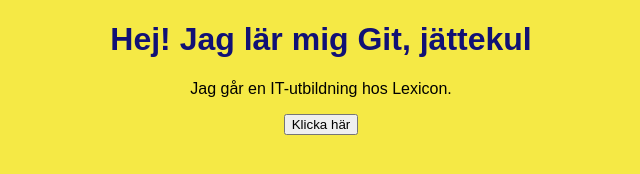
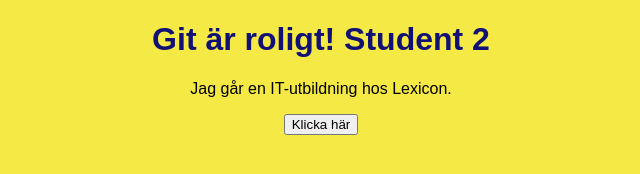
Before and after one commit to OlaJons/Grupp-4-Repository-1, a plain HTML site: page index.html in a window 1280 px wide. Shown: the whole page, without its empty margins (319-959 px from the left). Drawn offline with Linux system fonts and the light colour scheme.

Commit message:
Ändrade h1 för student2

```diff
--- a/index.html
+++ b/index.html
@@ -6,7 +6,7 @@
   <link rel="stylesheet" href="style.css">
 </head>
 <body>
-  <h1>Hej! Jag lär mig Git, jättekul</h1>
+  <h1>Git är roligt! Student 2</h1>
   <p>Jag går en IT-utbildning hos Lexicon.</p>
   <button id="myButton">Klicka här</button>
   <script src="script.js"></script>
```
